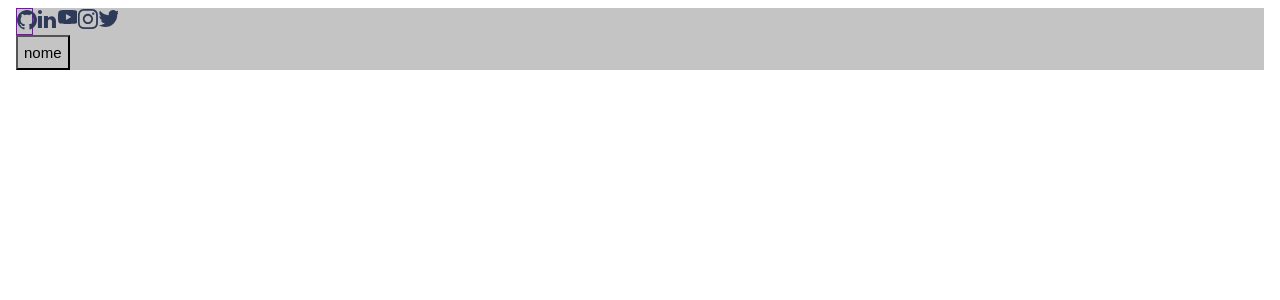
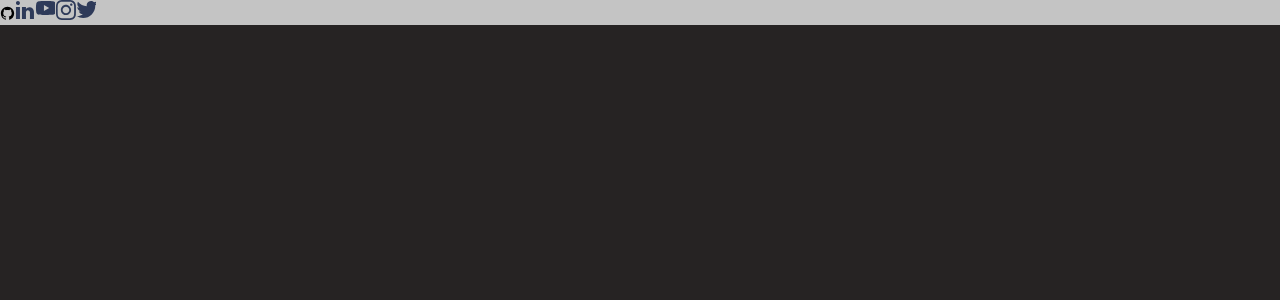
Before and after one commit to PedroSMarcal/Mkt_Portfolio, a React (Vite) app in the folder FrontEnd/frontReact/: page / in a window 1280 px wide. Shown: the top 300 px of the page. Built offline with nearby package versions, Linux system fonts and the light colour scheme.

Commit message:
cleaning the code and stay with the globals

```diff
--- a/FrontEnd/frontReact/src/App.tsx
+++ b/FrontEnd/frontReact/src/App.tsx
@@ -1,6 +1,8 @@
 import { AppRoutes } from './routes/routes';
+import { globalStyles } from './styles/global'
 
 function App() {
+  globalStyles();
   return (
     <AppRoutes />
     )
--- a/FrontEnd/frontReact/src/components/IconsAndLinks/index.tsx
+++ b/FrontEnd/frontReact/src/components/IconsAndLinks/index.tsx
@@ -1,198 +1,18 @@
-// import { Container } from '../IconsAndLinks/styled'
-import GitHubIcon from '../../assets/GitHubIcon.svg'
+import { Container } from '../IconsAndLinks/styled'
+import github from '../../assets/github.svg'
 import linkedin from '../../assets/Linkedin.svg'
 import youtube from '../../assets/youtube.svg'
 import instagram from '../../assets/instagram.svg'
 import twiter from '../../assets/twiter.svg'
-import { createStitches } from '@stitches/core'
 
-// CRIAR UMA VERSÃO DO STITCHES
-// look for some theme tokens
-const {css} = createStitches({
-    theme: {
-        colors: {
-            basePurple: 'blueviolet',
-            darkPurple: 'darkviolet',
-            darkGray: 'lightgray',
-            baseGray: 'gainsbore',
-        },
-        space: {
-            1: '5px',
-            2: '10px',
-            3: '15px',
-            4: '20px',
-            5: '25px',
-            6: '30px',
-            7: '35px',
-        },
-        sizes: {
-            1: '5px',
-            2: '10px',
-            3: '15px',
-            4: '20px',
-            5: '25px',
-            6: '30px',
-            7: '35px',
-        },
-        radii: {
-            round: '9999px',
-        },
-        fontSizes: {
-            1: '13px',
-            2: '15px'
-        }
-    },
-})
 
-const div = css({
-    display: 'flex',
-    alignItems: 'center',
-
-    // Responsive Design
-    '@media (min-width: 500px)':{
-        heigth: 30,
-        width: 15
-    },
-
-    // COMPOSIÇÃO DE CLASSES, consigo gerar para um mesmo css diversas variações desta forma
-    variants: {
-        size: {
-            1: {
-                height: 25,
-                fontSize: 13,
-            },
-            2: {
-                height: 30,
-                fontSize: 50,
-            },
-        },
-        variant: {
-            purple: {
-                backgroundColor: '$darkPurple',
-                '&:hover': {
-                    backgroundColor: "$basePurple",
-                }
-            },
-            gray: {
-                backgroundColor: 'Gray',
-                '&:hover': {
-                    backgroundColor: 'DarkGray'
-                }
-            },
-        },
-        // é uma variante que recebe boolean
-        outlined: {
-            true: {
-                border: '1px solid',
-                backgroundColor: 'transparent',
-            }
-        },
-    },
-    // Criar uma combinação de variantes e  assim o css fica só na combinaçao
-    compoundVariants: [{
-            variant: "gray",
-            outlined: true,
-            css: {
-                borderColor: 'LightGray',
-            }
-        },
-        {
-            variant: "purple",
-            outlined: true,
-            css: {
-                borderColor: 'DarkViolet',
-                '&:hover': {
-                    color: 'White'
-                }
-            }
-        }
-    ],
-
-    // Define o estilo padrão sem precisar definir  estilo
-    defaultVariants: {
-        variant: 'gray',
-        size: 1,
-    },
-});
-
-const button = css({
-    display: 'flex',
-    alignItems: 'center',
-
-    // Responsive Design
-    // '@media (min-width: 500px)':{
-    //     heigth: 10,
-    //     width: 15
-    // },
-
-    // COMPOSIÇÃO DE CLASSES, consigo gerar para um mesmo css diversas variações desta forma
-    variants: {
-        size: {
-            1: {
-                height: '$5',
-                fontSize: '$1',
-            },
-            2: {
-                height: '$7',
-                fontSize: '$2',
-            },
-        },
-        variant: {
-            purple: {
-                backgroundColor: '$basePurple',
-                '&:hover': {
-                    backgroundColor: '$darkPurple'
-                }
-            },
-            gray: {
-                backgroundColor: '$baseGray',
-                '&:hover': {
-                    backgroundColor: '$darkGray'
-                }
-            },
-        },
-        // é uma variante que recebe boolean
-        outlined: {
-            true: {
-                border: '1px solid',
-                backgroundColor: 'transparent',
-            }
-        },
-    },
-    // Criar uma combinação de variantes e  assim o css fica só na combinaçao
-    compoundVariants: [{
-            variant: "gray",
-            outlined: true,
-            css: {
-                borderColor: '$baseGray',
-            }
-        },
-        {
-            variant: "purple",
-            outlined: true,
-            css: {
-                borderColor: '$darkPurple',
-                '&:hover': {
-                    color: 'White'
-                }
-            }
-        }
-    ],
-
-    // Define o estilo padrão sem precisar definir  estilo
-    defaultVariants: {
-        variant: 'gray',
-        size: 1,
-    },
-})
 
 export default function IconAndLinks(){
     return (
-        // <Container>
-            <>
-            <div className={div({variant: 'purple', outlined: true})}>
+        <Container>
+            <div>
                 <a href="">
-                    <img src={GitHubIcon} />
+                    <img src={github} />
                 </a>
 
                 <a href="">
@@ -212,13 +32,6 @@ export default function IconAndLinks(){
                 </a>
 
             </div>
-            <button className={button({
-                size: {
-                    '@initial': '1',
-                    '@media (min-width: 500px)': '2'
-                }
-            })}> nome </button>
-        </>
-        // </Container>
+        </Container>
     )
 }
--- a/FrontEnd/frontReact/src/components/IconsAndLinks/styled.ts
+++ b/FrontEnd/frontReact/src/components/IconsAndLinks/styled.ts
@@ -1,4 +1,4 @@
 import { styled } from "@stitches/react";
 
-// export const Container = styled('div',
-// )
+export const Container = styled('div',
+)
--- a/FrontEnd/frontReact/src/styles/global.ts
+++ b/FrontEnd/frontReact/src/styles/global.ts
@@ -1,5 +1,11 @@
-import { styled } from '@stitches/react';
+import { globalCss } from "@stitches/core";
 
-// export const globalStyles = globalCss({
-//     '*': { margin: 0, padding: 0 },
-//   });
+export const globalStyles = globalCss({
+    body: {
+            margin: 0,
+            padding: 0,
+            backgroundColor: '#262323'
+        },
+  });
+
+// https://youtu.be/c_hrvOaZRNo?t=4265
```
Also changed, not shown: FrontEnd/frontReact/src/assets/GitHubIcon.svg (deleted), FrontEnd/frontReact/src/assets/github.svg (added).
